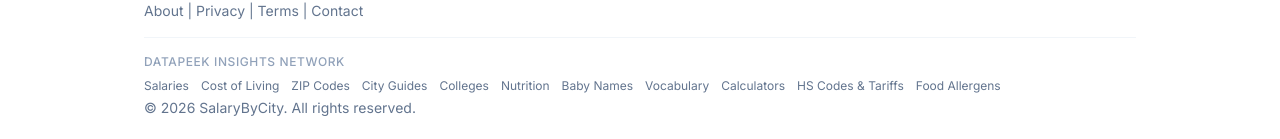
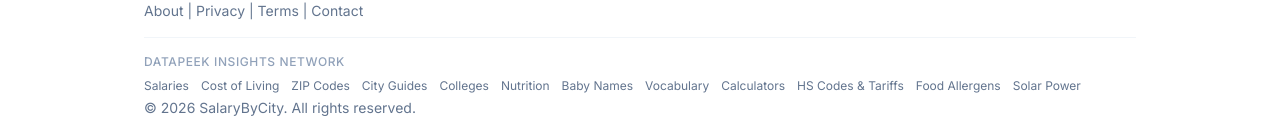
Before and after one commit to wlgns3511-crypto/salarybycity, a Next.js app: page / in a window 1280 px wide. Shown: the part 658-797 px from the top of the page. Built offline with nearby package versions, Linux system fonts and the light colour scheme; no server answers; the database is empty.

Commit message:
Add sunpowerpeek to DataPeek Insights Network footer

```diff
--- a/app/layout.tsx
+++ b/app/layout.tsx
@@ -82,6 +82,8 @@
                 <a href="https://calcpeek.com" className="hover:text-blue-600">Calculators</a>
                 <a href="https://tariffpeek.com" className="hover:text-blue-600">HS Codes &amp; Tariffs</a>
                 <a href="https://ingredipeek.com" className="hover:text-blue-600">Food Allergens</a>
+
+                <a href="https://sunpowerpeek.com" className="hover:text-blue-600">Solar Power</a>
               </div>
             </div>
             <p className="mt-1">
```
